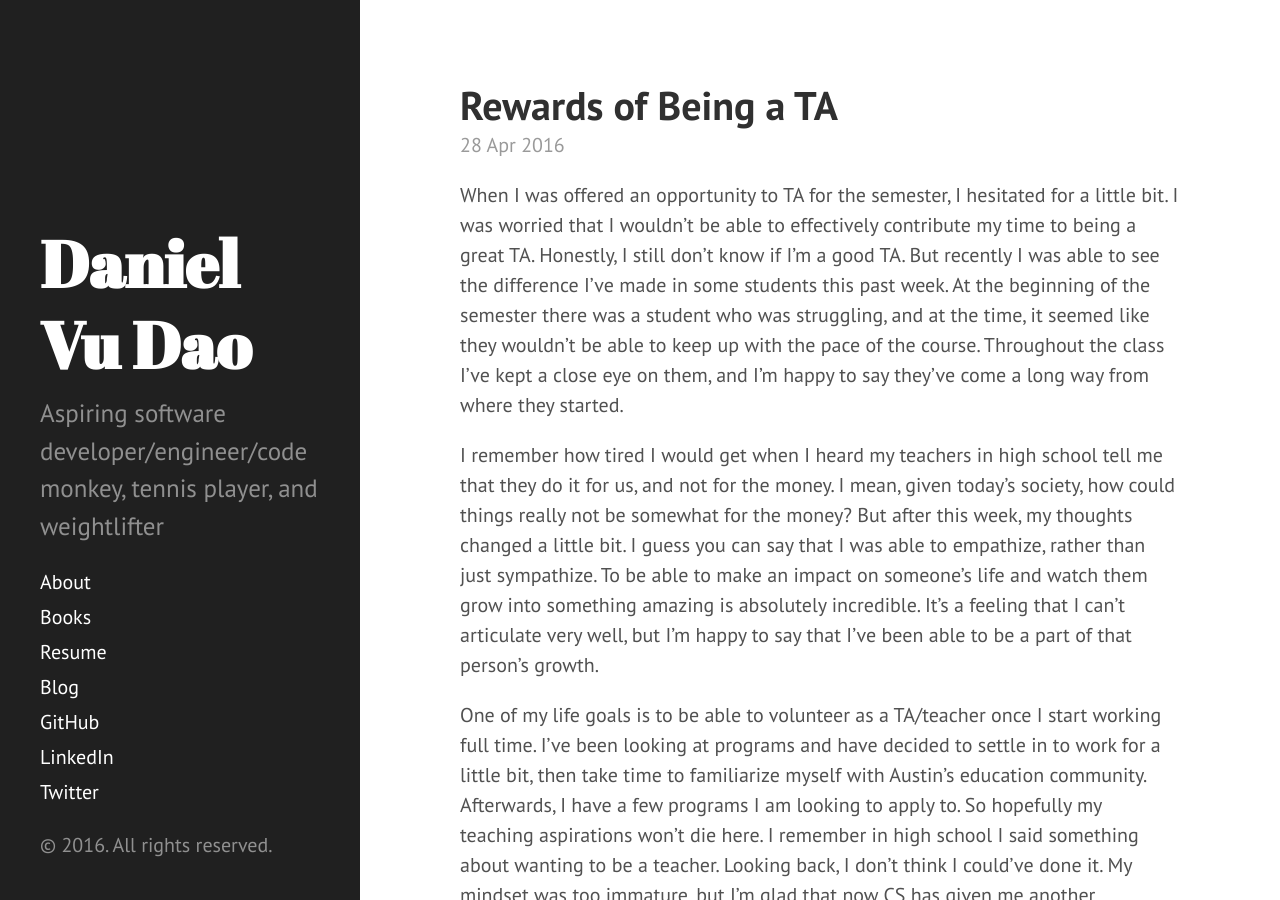
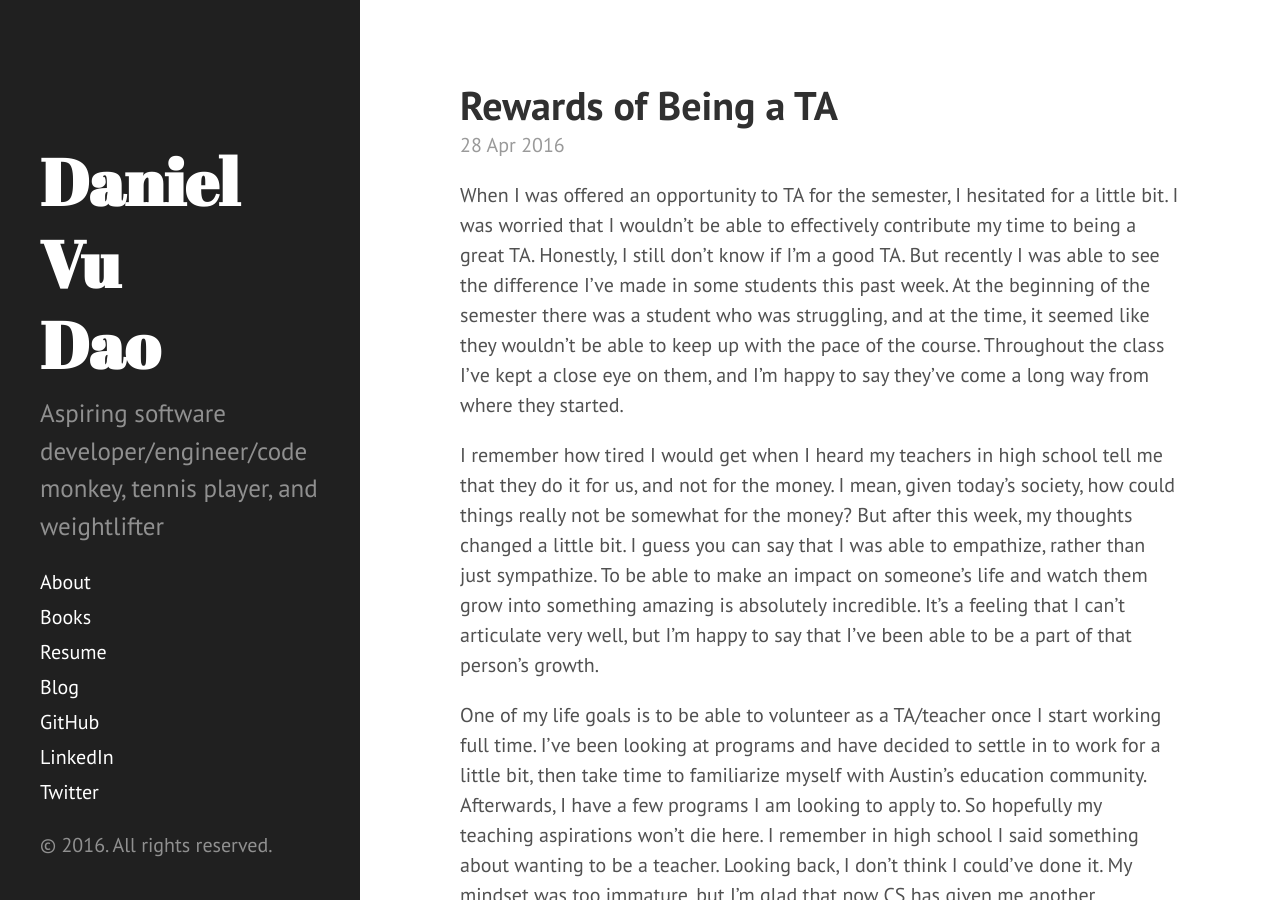
Before and after one commit to danielvdao/danielvdao.github.io, a Jekyll site: the page built from index.html, in a window 1280 px wide and 900 px high. Built offline with Jekyll 4.4.1, drawn with Linux system fonts in a browser that asks for light colours; the list of posts is cut into pages by our own code.

Commit message:
added in break

```diff
--- a/_config.yml
+++ b/_config.yml
@@ -6,7 +6,7 @@ highlighter:      rouge
 permalink:        pretty
 
 # Setup
-title:            Daniel Vu Dao
+title:            Daniel Vu <br> Dao
 tagline:          'Random thoughts'
 description:      'Aspiring software developer/engineer/code monkey, tennis player, and weightlifter'
 baseurl:          /
```
